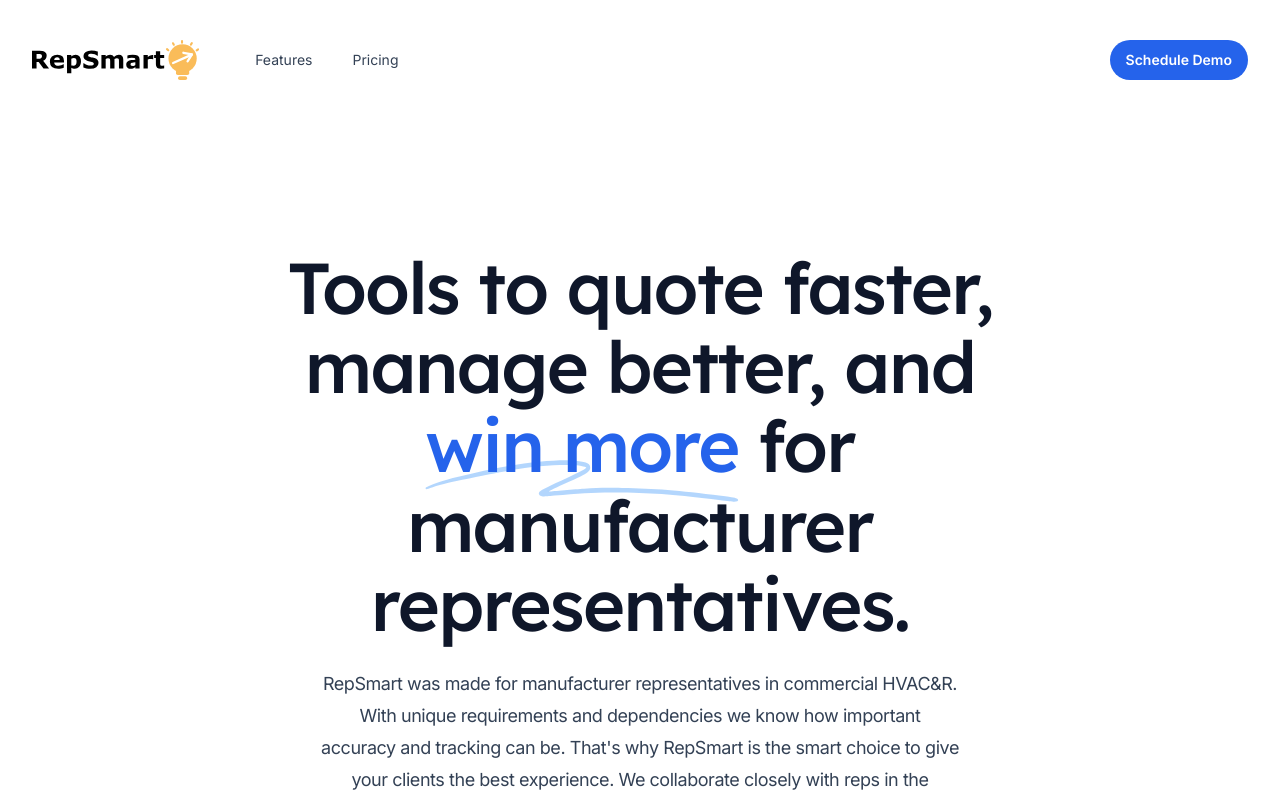
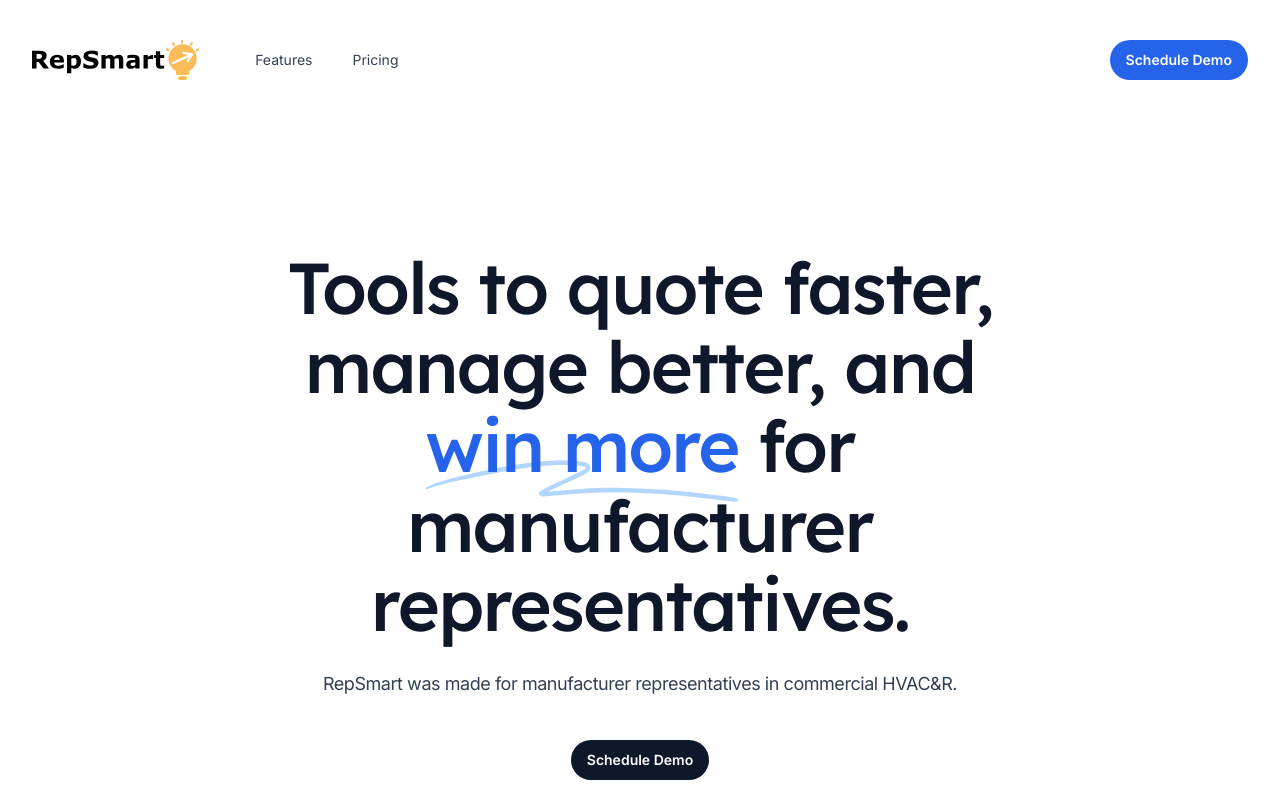
Before and after one commit to databasically/repsmart-web, a Next.js app: page / in a window 1280 px wide. Shown: the top 800 px of the page. Built offline with nearby package versions, Linux system fonts and the light colour scheme.

Commit message:
Reduce long text down to 1 sentence per Lianna

```diff
--- a/src/components/Hero.jsx
+++ b/src/components/Hero.jsx
@@ -29,10 +29,6 @@ export function Hero() {
       </h1>
       <p className="mx-auto mt-6 max-w-2xl text-lg tracking-tight text-slate-700">
         RepSmart was made for manufacturer representatives in commercial HVAC&amp;R.
-        With unique requirements and dependencies we know how important accuracy and tracking can be.
-        That's why RepSmart is the smart choice to give your clients the best experience.
-        We collaborate closely with reps in the HVAC&amp;R industry so that
-        RepSmart stays smart as commercial HVAC&amp;R evolves.
       </p>
       <div className="mt-10 flex justify-center gap-x-6">
         <Button href="https://savvycal.com/kevin-deneault/9868d09d">Schedule Demo</Button>
```
